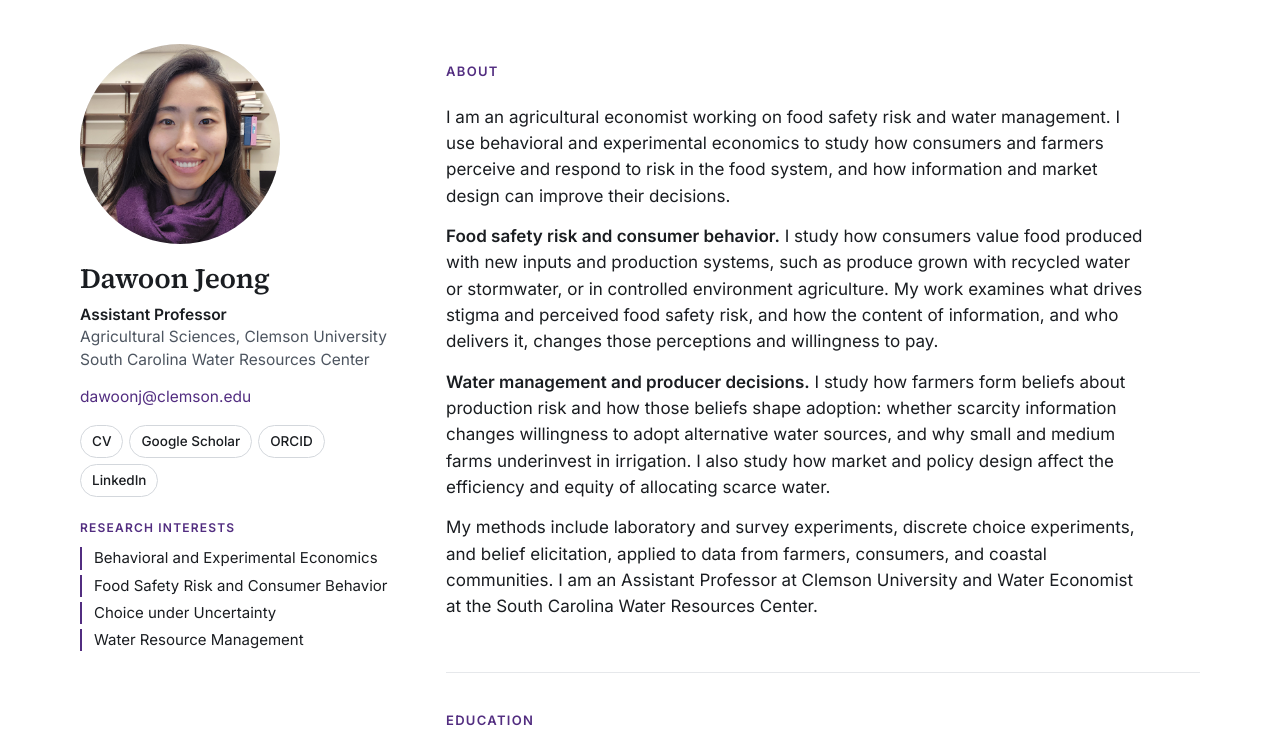
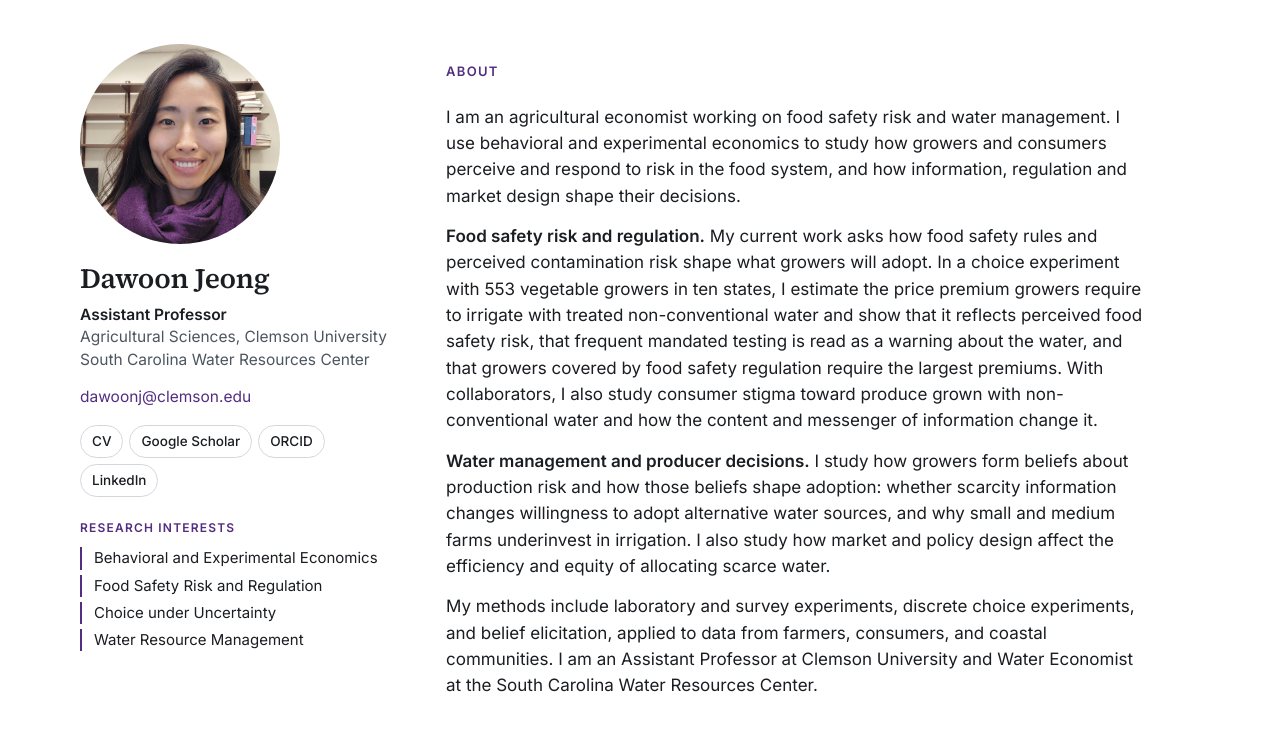
Before and after one commit to dawoon113/dawoon113.github.io, a plain HTML site: page index.html in a window 1280 px wide. Shown: the top 749 px of the page. Drawn offline with Linux system fonts and the light colour scheme.

Commit message:
Add files via upload

```diff
--- a/index.html
+++ b/index.html
@@ -4,7 +4,7 @@
 <meta charset="utf-8">
 <meta name="viewport" content="width=device-width, initial-scale=1">
 <title>Dawoon Jeong</title>
-<meta name="description" content="Dawoon Jeong — Assistant Professor of Agricultural Economics, Clemson University. Food safety risk, consumer behavior, and water management; behavioral and experimental economics.">
+<meta name="description" content="Dawoon Jeong — Assistant Professor of Agricultural Economics, Clemson University. Food safety risk and regulation, water management, behavioral and experimental economics.">
 <link rel="preconnect" href="https://fonts.googleapis.com">
 <link rel="preconnect" href="https://fonts.gstatic.com" crossorigin>
 <link href="https://fonts.googleapis.com/css2?family=Source+Serif+4:opsz,wght@8..60,400;8..60,600&family=Inter:wght@400;500;600&display=swap" rel="stylesheet">
@@ -131,7 +131,7 @@
     <span class="side-label">Research Interests</span>
     <ul>
       <li>Behavioral and Experimental Economics</li>
-      <li>Food Safety Risk and Consumer Behavior</li>
+      <li>Food Safety Risk and Regulation</li>
       <li>Choice under Uncertainty</li>
       <li>Water Resource Management</li>
     </ul>
@@ -155,20 +155,22 @@
     <div>
       <p>
         I am an agricultural economist working on food safety risk and water management. I use behavioral and experimental
-        economics to study how consumers and farmers perceive and respond to risk in the food system, and how information and
-        market design can improve their decisions.
+        economics to study how growers and consumers perceive and respond to risk in the food system, and how information,
+        regulation and market design shape their decisions.
       </p>
       <p>
-        <strong>Food safety risk and consumer behavior.</strong> I study how consumers value food produced with new inputs and
-        production systems, such as produce grown with recycled water or stormwater, or in controlled environment agriculture.
-        My work examines what drives stigma and perceived food safety risk, and how the content of information, and who
-        delivers it, changes those perceptions and willingness to pay.
+        <strong>Food safety risk and regulation.</strong> My current work asks how food safety rules and perceived contamination
+        risk shape what growers will adopt. In a choice experiment with 553 vegetable growers in ten states, I estimate the price
+        premium growers require to irrigate with treated non-conventional water and show that it reflects perceived food safety
+        risk, that frequent mandated testing is read as a warning about the water, and that growers covered by food safety
+        regulation require the largest premiums. With collaborators, I also study consumer stigma toward produce grown with
+        non-conventional water and how the content and messenger of information change it.
       </p>
       <p>
-        <strong>Water management and producer decisions.</strong> I study how farmers form beliefs about production risk and how
-        those beliefs shape adoption: whether scarcity information changes willingness to adopt alternative water sources, and
-        why small and medium farms underinvest in irrigation. I also study how market and policy design affect the efficiency
-        and equity of allocating scarce water.
+        <strong>Water management and producer decisions.</strong> I study how growers form beliefs about production risk and
+        how those beliefs shape adoption: whether scarcity information changes willingness to adopt alternative water sources,
+        and why small and medium farms underinvest in irrigation. I also study how market and policy design affect the
+        efficiency and equity of allocating scarce water.
       </p>
       <p>
         My methods include laboratory and survey experiments, discrete choice experiments, and belief elicitation, applied to
@@ -325,11 +327,11 @@
         <h3 class="sub">Work in Progress</h3>
         <div class="entry">
           <div class="meta">1</div>
-          <div><span class="title">Water Scarcity Information and Farmer Adoption of Non-Conventional Irrigation Water</span><br><span class="authors">†Jeong, D., Collart, A., Karthikeyan, R., and Amy, G.</span></div>
+          <div><span class="title">Food Safety Regulation, Scarcity Beliefs, and the Valuation of Non-conventional Irrigation Water: Theory and Experimental Evidence</span><br><span class="authors">†Jeong, D., Collart, A., Karthikeyan, R., and Amy, G.</span><br><span class="venue">Draft available</span></div>
         </div>
         <div class="entry">
           <div class="meta">2</div>
-          <div><span class="title">How Does Communication Improve Contribution? Belief, Conjectural Variation, and Giving Motivation in Public Good Games</span><br><span class="authors">†Jeong, D., Palm-Forster, L., and Xie, L.</span></div>
+          <div><span class="title">How Does Communication Improve Contribution? Beliefs, Conjectural Variation, and Giving Motivation in Public Good Games</span><br><span class="authors">†Jeong, D., Palm-Forster, L., and Xie, L.</span><br><span class="venue">Draft available</span></div>
         </div>
         <div class="entry">
           <div class="meta">3</div>
@@ -337,7 +339,7 @@
         </div>
         <div class="entry">
           <div class="meta">4</div>
-          <div><span class="title">Efficiency and Equity of Posted Price Markets for Natural Resource Permit Trading: The Role of Market Design</span><br><span class="authors">†Jeong, D., Sesmero, J., and Reeling, C.</span></div>
+          <div><span class="title">Efficiency and Equity of Posted Price Markets for Natural Resource Permit Trading: The Role of Market Design</span><br><span class="authors">†Jeong, D., Sesmero, J., and Reeling, C.</span><br><span class="venue">Draft available</span></div>
         </div>
         <div class="entry">
           <div class="meta">5</div>
```
